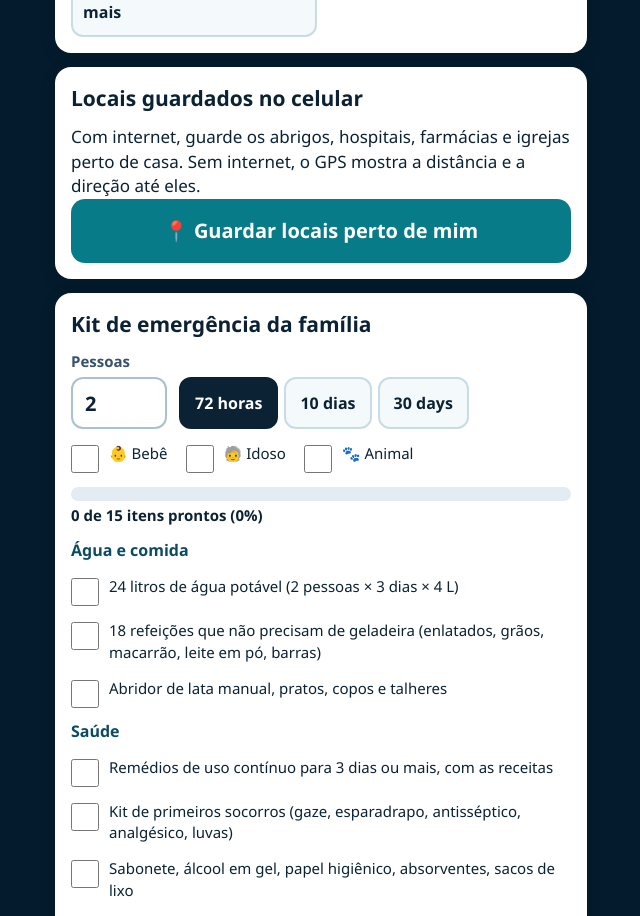
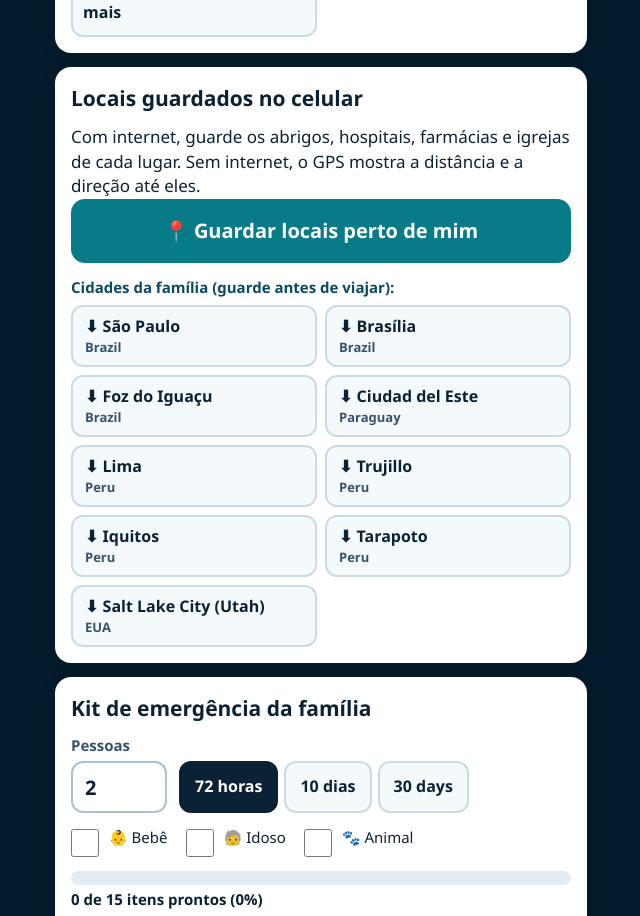
Before and after one commit to LeonardoGMendoza/aplicativo-geo-capital-engine-v3, a React (Vite) app in the folder frontend-react/: page /preparar in a window 1280 px wide. Shown: the part 1341-2257 px from the top of the page, without its empty margins (319-959 px from the left). Built offline with nearby package versions, Linux system fonts and the light colour scheme.

Commit message:
Offline: cidades da família (BR, PY, PE com Trujillo, EUA), GPS escolhe a cidade, rotas offline

```diff
--- a/frontend-react/src/features/preparar/PrepararPage.tsx
+++ b/frontend-react/src/features/preparar/PrepararPage.tsx
@@ -1,6 +1,6 @@
 // "Preparar e usar sem internet": guias, kit da família, plano e locais guardados no aparelho.
 // Tudo aqui funciona offline depois da primeira visita (o service worker guarda o app).
-import { useEffect, useState } from 'react'
+import { useEffect, useRef, useState } from 'react'
 import type { FormEvent } from 'react'
 import { Link } from 'react-router-dom'
 import { BrandSymbol } from '@/components/shared/Brand'
@@ -9,7 +9,7 @@ import type { Coordinates } from '../shelters/places'
 import { useNearbySearch } from '../citizen/useNearbySearch'
 import { guias, numerosPorPais } from './conteudo'
 import { DURACOES, itensDoKit, progresso } from './kit'
-import { escolherParaGuardar, guardarLocais, lerLocais, locaisAPartirDe, rotasOffline } from './locaisSalvos'
+import { CIDADES_FAMILIA, escolherParaGuardar, guardarLugar, lerTodos, locaisAPartirDe, lugarMaisPerto, rotasOffline } from './locaisSalvos'
 import type { LocaisSalvos } from './locaisSalvos'
 import '../citizen/citizen.css'
 import './preparar.css'
@@ -41,7 +41,9 @@ export function PrepararPage() {
   const [marcados, setMarcados] = useState<Set<string>>(() => new Set(ler<string[]>('omni-kit-marcados', [])))
   const [plano, setPlano] = useState<Plano>(() => ({ ...PLANO_VAZIO, ...ler<Partial<Plano>>('omni-plano', {}) }))
   const [planoSalvo, setPlanoSalvo] = useState(false)
-  const [locais, setLocais] = useState<LocaisSalvos | null>(() => lerLocais())
+  const [todos, setTodos] = useState<Record<string, LocaisSalvos>>(() => lerTodos())
+  const [lugar, setLugar] = useState<string | null>(() => Object.keys(lerTodos())[0] ?? null)
+  const guardandoId = useRef<string | null>(null)
   const [aqui, setAqui] = useState<Coordinates | null>(null)
   const [gpsMsg, setGpsMsg] = useState('')
   const busca = useNearbySearch()
@@ -49,18 +51,30 @@ export function PrepararPage() {
   useEffect(() => { gravar('omni-kit-pessoas', pessoas); gravar('omni-kit-dias', dias); gravar('omni-kit-extras', extras) }, [pessoas, dias, extras])
   useEffect(() => { gravar('omni-kit-marcados', [...marcados]) }, [marcados])
 
-  // Quando a busca termina com internet, guarda os locais mais próximos no aparelho.
+  // Quando a busca termina com internet, guarda os locais daquele lugar no aparelho.
   useEffect(() => {
-    if (busca.status === 'done' && busca.data && busca.origin) {
-      const dados = escolherParaGuardar(busca.data.items, busca.origin.coordinates, busca.origin.label)
-      if (guardarLocais(dados)) setLocais(dados)
+    if (busca.status === 'done' && busca.data && busca.origin && guardandoId.current) {
+      const id = guardandoId.current
+      guardandoId.current = null
+      const novos = guardarLugar(id, escolherParaGuardar(busca.data.items, busca.origin.coordinates, busca.origin.label))
+      if (novos) { setTodos(novos); setLugar(id) }
     }
   }, [busca.status, busca.data, busca.origin])
 
   const itens = itensDoKit(pessoas, dias, extras)
   const prog = progresso(itens, marcados)
   const grupos = [...new Set(itens.map(i => i.grupo))]
+  const locais = lugar ? todos[lugar] ?? null : null
   const lista = locais ? locaisAPartirDe(locais, aqui) : []
+  const nomeDe = (id: string) => id === 'perto' ? 'Perto de mim' : CIDADES_FAMILIA.find(c => c.id === id)?.nome ?? id
+
+  function guardarPertoDeMim() { guardandoId.current = 'perto'; busca.locate() }
+  function guardarCidade(id: string) {
+    const c = CIDADES_FAMILIA.find(x => x.id === id)
+    if (!c) return
+    guardandoId.current = id
+    void busca.searchAt(c.coordenadas, `${c.nome}, ${c.pais}`)
+  }
 
   function marcar(id: string) { setMarcados(prev => { const n = new Set(prev); if (n.has(id)) n.delete(id); else n.add(id); return n }) }
   function salvarPlano(e: FormEvent) { e.preventDefault(); gravar('omni-plano', plano); setPlanoSalvo(true); setTimeout(() => setPlanoSalvo(false), 2500) }
@@ -68,7 +82,10 @@ export function PrepararPage() {
     if (!('geolocation' in navigator)) { setGpsMsg('Este aparelho não informa a localização.'); return }
     setGpsMsg('Procurando sua posição pelo GPS (funciona sem internet). Perto de uma janela ou ao ar livre fica mais rápido; pode levar até 1 minuto…')
     const ok = (p: GeolocationPosition) => {
-      setAqui({ latitude: p.coords.latitude, longitude: p.coords.longitude })
+      const agora = { latitude: p.coords.latitude, longitude: p.coords.longitude }
+      setAqui(agora)
+      const perto = lugarMaisPerto(todos, agora)
+      if (perto) setLugar(perto)
       setGpsMsg(Number.isFinite(p.coords.accuracy) && p.coords.accuracy > 500 ? `Posição aproximada (~${Math.round(p.coords.accuracy)} m). Vá para perto de uma janela e toque de novo para melhorar.` : '')
     }
     const falhou = (e: GeolocationPositionError) => setGpsMsg(e.code === e.PERMISSION_DENIED
@@ -120,14 +137,20 @@ export function PrepararPage() {
       <section className="citizen-card" aria-labelledby="prep-locais">
         <h2 id="prep-locais" className="citizen-title">Locais guardados no celular</h2>
         {online && <>
-          <p>Com internet, guarde os abrigos, hospitais, farmácias e igrejas perto de casa. Sem internet, o GPS mostra a distância e a direção até eles.</p>
-          <button type="button" className="citizen-primary" onClick={busca.locate} disabled={busca.busy}>📍 Guardar locais perto de mim</button>
+          <p>Com internet, guarde os abrigos, hospitais, farmácias e igrejas de cada lugar. Sem internet, o GPS mostra a distância e a direção até eles.</p>
+          <button type="button" className="citizen-primary" onClick={guardarPertoDeMim} disabled={busca.busy}>📍 Guardar locais perto de mim</button>
+          <p className="prep-sub">Cidades da família (guarde antes de viajar):</p>
+          <div className="prep-cidades">{CIDADES_FAMILIA.map(c => <button key={c.id} type="button" className="prep-cidade" disabled={busca.busy} onClick={() => guardarCidade(c.id)}>
+            {todos[c.id] ? '✓ ' : '⬇ '}{c.nome}<small>{c.pais}</small></button>)}</div>
           {busca.busy && <p role="status" className="citizen-status">Buscando e guardando… pode levar até 30 segundos.</p>}
           {busca.status === 'error' && <p role="alert" className="citizen-error">{busca.message}</p>}
         </>}
-        {!locais && !online && <p className="citizen-warning">Nenhum local guardado ainda. Quando tiver internet, toque em “Guardar locais perto de mim”.</p>}
+        {Object.keys(todos).length === 0 && !online && <p className="citizen-warning">Nenhum local guardado ainda. Quando tiver internet, toque em “Guardar locais perto de mim” ou numa cidade da família.</p>}
+        {Object.keys(todos).length > 1 && <div className="prep-dias prep-lugares" role="group" aria-label="Lugar guardado">
+          {Object.keys(todos).map(id => <button key={id} type="button" aria-pressed={lugar === id} onClick={() => setLugar(id)}>{nomeDe(id)}</button>)}
+        </div>}
         {locais && <>
-          <p className="citizen-small">Guardado em {new Date(locais.salvoEm).toLocaleString('pt-BR')} perto de: {locais.rotulo}.</p>
+          <p className="citizen-small">Guardado em {new Date(locais.salvoEm).toLocaleString('pt-BR')} · {locais.rotulo}.</p>
           <button type="button" className="prep-gps" onClick={ondeEstou}>🧭 Onde estou agora? (GPS, sem internet)</button>
           {gpsMsg && <p role="status" className="citizen-status">{gpsMsg}</p>}
           <ul className="prep-locais">{lista.slice(0, 20).map(p => <li key={p.id} className="prep-local" style={{ borderLeftColor: categoryMeta[p.category].color }}>
--- a/frontend-react/src/features/preparar/locaisSalvos.ts
+++ b/frontend-react/src/features/preparar/locaisSalvos.ts
@@ -3,7 +3,21 @@
 // Sem internet: o GPS do celular continua funcionando, então mostramos distância e direção até cada local.
 import type { Coordinates, Place, PlaceCategory } from '../shelters/places'
 
-export const CHAVE_LOCAIS = 'omni-locais-offline'
+export const CHAVE_LOCAIS = 'omni-locais-offline'          // versão antiga: um só lugar
+export const CHAVE_CIDADES = 'omni-locais-offline-cidades'  // vários lugares: perto de mim + cidades da família
+
+/** Cidades onde a família está (mesmas coordenadas que o servidor deixa prontas). */
+export const CIDADES_FAMILIA: { id: string; nome: string; pais: string; coordenadas: Coordinates }[] = [
+  { id: 'sao-paulo', nome: 'São Paulo', pais: 'Brasil', coordenadas: { latitude: -23.5505, longitude: -46.6333 } },
+  { id: 'brasilia', nome: 'Brasília', pais: 'Brasil', coordenadas: { latitude: -15.7939, longitude: -47.8828 } },
+  { id: 'foz', nome: 'Foz do Iguaçu', pais: 'Brasil', coordenadas: { latitude: -25.5469, longitude: -54.5882 } },
+  { id: 'cde', nome: 'Ciudad del Este', pais: 'Paraguai', coordenadas: { latitude: -25.5097, longitude: -54.6111 } },
+  { id: 'lima', nome: 'Lima', pais: 'Peru', coordenadas: { latitude: -12.0464, longitude: -77.0428 } },
+  { id: 'trujillo', nome: 'Trujillo', pais: 'Peru', coordenadas: { latitude: -8.1116, longitude: -79.0288 } },
+  { id: 'iquitos', nome: 'Iquitos', pais: 'Peru', coordenadas: { latitude: -3.7437, longitude: -73.2516 } },
+  { id: 'tarapoto', nome: 'Tarapoto', pais: 'Peru', coordenadas: { latitude: -6.4882, longitude: -76.361 } },
+  { id: 'utah', nome: 'Salt Lake City (Utah)', pais: 'EUA', coordenadas: { latitude: 40.7608, longitude: -111.891 } },
+]
 export const CATEGORIAS_OFFLINE: PlaceCategory[] = ['shelter', 'hospital', 'clinic', 'pharmacy', 'worship', 'police', 'food']
 const POR_CATEGORIA = 5
 
@@ -23,6 +37,34 @@ export function lerLocais(armazenamento: Pick<Storage, 'getItem'> | null = typeo
 
 export function guardarLocais(dados: LocaisSalvos, armazenamento: Pick<Storage, 'setItem'> | null = typeof localStorage === 'undefined' ? null : localStorage) {
   try { armazenamento?.setItem(CHAVE_LOCAIS, JSON.stringify(dados)); return true } catch { return false }
+}
+
+type Armazem = Pick<Storage, 'getItem' | 'setItem'> | null
+const armazemPadrao = (): Armazem => typeof localStorage === 'undefined' ? null : localStorage
+
+/** Todos os lugares guardados, por id ('perto' = perto de mim; ou o id da cidade). Migra a versão antiga. */
+export function lerTodos(armazenamento: Armazem = armazemPadrao()): Record<string, LocaisSalvos> {
+  try {
+    const todos = JSON.parse(armazenamento?.getItem(CHAVE_CIDADES) ?? 'null') as Record<string, LocaisSalvos> | null
+    if (todos && typeof todos === 'object') return Object.fromEntries(Object.entries(todos).filter(([, d]) => d && Array.isArray(d.itens) && d.origem))
+  } catch { /* corrompido: começa vazio */ }
+  const antigo = lerLocais(armazenamento)
+  return antigo ? { perto: antigo } : {}
+}
+
+export function guardarLugar(id: string, dados: LocaisSalvos, armazenamento: Armazem = armazemPadrao()) {
+  const todos = { ...lerTodos(armazenamento), [id]: dados }
+  try { armazenamento?.setItem(CHAVE_CIDADES, JSON.stringify(todos)); return todos } catch { return null }
+}
+
+/** Qual lugar guardado está mais perto de onde a pessoa está agora. */
+export function lugarMaisPerto(todos: Record<string, LocaisSalvos>, aqui: Coordinates) {
+  let melhor: string | null = null, menor = Infinity
+  for (const [id, d] of Object.entries(todos)) {
+    const km = distanciaKm(aqui, d.origem)
+    if (km < menor) { menor = km; melhor = id }
+  }
+  return melhor
 }
 
 const rad = (g: number) => (g * Math.PI) / 180
--- a/frontend-react/src/features/preparar/preparar.css
+++ b/frontend-react/src/features/preparar/preparar.css
@@ -43,6 +43,12 @@
 .prep-acoes { display: flex; flex-direction: column; gap: 8px; }
 .prep-imprimir { min-height: 52px; border-radius: 14px; border: 2px solid #0b2235; background: #fff; color: #0b2235; font-size: 18px; font-weight: 800; }
 
+.prep-sub { margin-top: 14px; font-size: 15px; font-weight: 800; color: #0b4a63; }
+.prep-cidades { display: grid; grid-template-columns: 1fr 1fr; gap: 8px; margin-top: 6px; }
+.prep-cidade { display: flex; flex-direction: column; align-items: flex-start; min-height: 56px; padding: 8px 12px; border-radius: 12px; border: 2px solid #c9dbe6; background: #f4f9fc; color: #0b2235; font-size: 16px; font-weight: 800; text-align: left; }
+.prep-cidade small { font-size: 13px; font-weight: 600; color: #36536b; }
+.prep-cidade:disabled { opacity: .55; }
+.prep-lugares { margin-top: 12px; }
 .prep-rotas { display: flex; gap: 8px; margin-top: 8px; flex-wrap: wrap; }
 .prep-rotas a { display: inline-flex; align-items: center; min-height: 44px; padding: 0 14px; border-radius: 10px; background: #0b2235; color: #fff; font-size: 15px; font-weight: 800; text-decoration: none; }
 .prep-mapa-offline { margin-top: 12px; font-size: 15px; }
```
Also changed, not shown: 2 other files (tests, documents, lock files or other folders).
